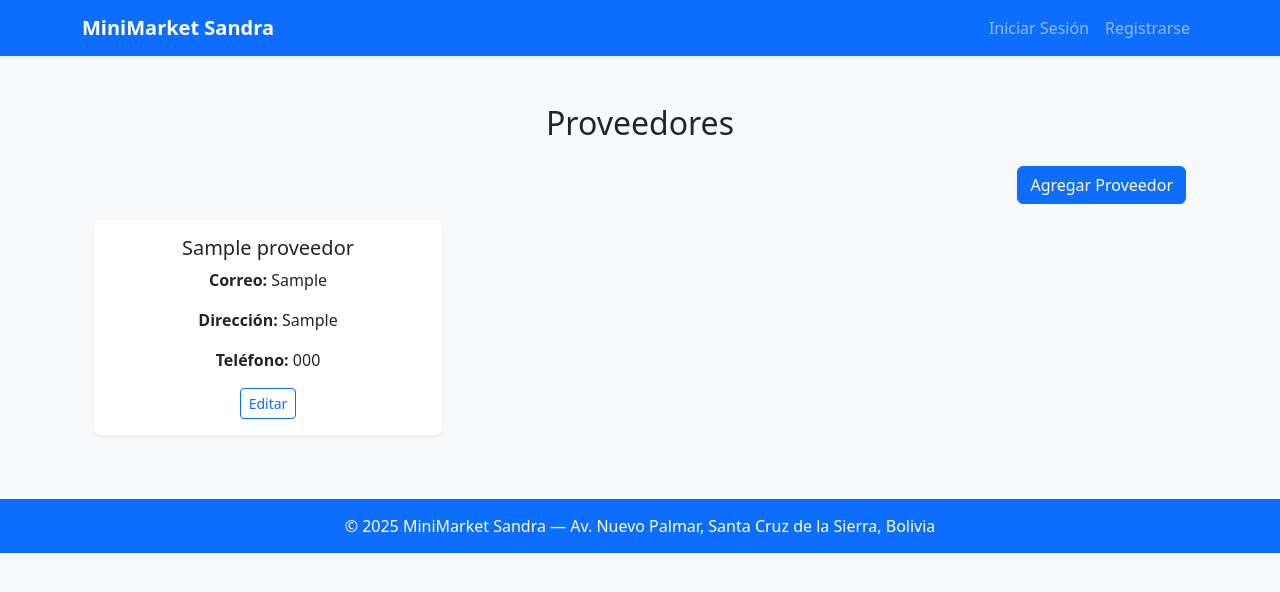
After one commit to NowIose/MiniMarketDespliegue, a Django app: page /inventario/proveedores/ in a window 1280 px wide. The commit adds this page. Shown: the top 592 px of the page. Run offline with Django 5.2, Linux system fonts and the light colour scheme; tables that the repository leaves empty hold one stand-in row (values such as "Sample post"); some libraries are stand-ins or nearby versions.

Commit message:
nueva version

```diff
--- /dev/null
+++ b/Inventario/templates/proveedores/listar_proveedores.html
@@ -0,0 +1,34 @@
+{% extends "base.html" %}
+{% load static %}
+
+{% block title %}Proveedores{% endblock %}
+
+{% block content %}
+<div class="container mt-5">
+  <h2 class="text-center mb-4">Proveedores</h2>
+
+  <div class="text-end mb-3">
+    <a href="{% url 'inventario:agregar_proveedor' %}" class="btn btn-primary">Agregar Proveedor</a>
+  </div>
+
+  <div class="row">
+    {% for proveedor in proveedores %}
+      <div class="col-md-4 mb-4">
+        <div class="card shadow-sm border-0 h-100">
+          <div class="card-body text-center">
+            <h5 class="card-title">{{ proveedor.nombre_empresa }}</h5>
+            <p class="card-text"><strong>Correo:</strong> {{ proveedor.correo }}</p>
+            <p class="card-text"><strong>Dirección:</strong> {{ proveedor.direccion }}</p>
+            <p class="card-text"><strong>Teléfono:</strong> {{ proveedor.telefono }}</p>
+            <a href="{% url 'inventario:editar_proveedor' proveedor.pk %}" class="btn btn-outline-primary btn-sm">Editar</a>
+          </div>
+        </div>
+      </div>
+    {% empty %}
+      <div class="col-12 text-center">
+        <p class="text-muted">No hay proveedores registrados.</p>
+      </div>
+    {% endfor %}
+  </div>
+</div>
+{% endblock %}
--- a/Inventario/urls.py
+++ b/Inventario/urls.py
@@ -6,4 +6,7 @@ app_name = 'inventario'
 urlpatterns = [
     path('retiros/', views.lista_retiros, name='lista_retiros'),
     path('retiros/nuevo/', views.nuevo_retiro, name='nuevo_retiro'),
+    path('proveedores/', views.lista_proveedores, name='listar_proveedores'),
+    path('proveedores/agregar/',views.agregar_proveedor, name='agregar_proveedor'),
+    path('proveedores/editar/<int:pk>', views.editar_proveedor, name= 'editar_proveedor'),
 ]
--- a/Inventario/views.py
+++ b/Inventario/views.py
@@ -62,3 +62,33 @@ def lista_retiros(request):
     generar_retiros_automaticos()
     retiros = Retiro.objects.order_by('-fecha')[:10]
     return render(request, 'retiros/lista_retiros.html', {'retiros': retiros})
+
+from django.shortcuts import render, get_object_or_404, redirect
+from .models import Proveedor
+from .forms import ProveedorForm
+
+
+def lista_proveedores(request):
+    proveedores = Proveedor.objects.all()
+    return render(request, 'proveedores/listar_proveedores.html', {'proveedores':proveedores})
+
+def agregar_proveedor(request):
+    if request.method =='POST':
+        form = ProveedorForm(request.POST)
+        if form.is_valid():
+            form.save()
+            return redirect('inventario:listar_proveedores')
+    else:
+        form = ProveedorForm()
+    return render(request, 'proveedores/agregar_proveedor.html', {'form':form})
+
+def editar_proveedor(request, pk):
+    proveedor= get_object_or_404(Proveedor, pk=pk)
+    if request.method == 'POST':
+        form = ProveedorForm(request.POST, instance=proveedor)
+        if form.is_valid():
+            form.save()
+            return redirect('inventario:listar_proveedores')
+    else:
+        form = ProveedorForm(instance=proveedor)
+    return render(request, 'proveedores/editar_proveedor.html', {'form':form})
--- a/Usuarios/templates/base.html
+++ b/Usuarios/templates/base.html
@@ -4,7 +4,6 @@
     <meta charset="UTF-8">
     <meta name="viewport" content="width=device-width, initial-scale=1">
     <title>{% block title %}MiniMarket{% endblock %}</title>
-    <!-- Bootstrap CSS -->
     <link href="https://cdn.jsdelivr.net/npm/bootstrap@5.3.2/dist/css/bootstrap.min.css" rel="stylesheet">
     <style>
         body {
@@ -54,6 +53,7 @@
                                         <li><a class="dropdown-item" href="{% url 'ver_clientes' %}">Clientes</a></li>
                                         <li><a class="dropdown-item" href="{% url 'ver_empleados' %}">Empleados</a></li>
                                         <li><a class="dropdown-item" href="{% url 'ver_bitacora' %}">Bitácora</a></li>
+                                        <li><a class="dropdown-item" href="{% url 'inventario:listar_proveedores' %}">Proveedores</a></li>
                                     </ul>
                                 </li>
 
@@ -65,6 +65,17 @@
                                             <span class="badge bg-warning text-dark">{{ notificaciones_cajero }}</span>
                                         {% endif %}
                                     </a>
+                                </li>
+
+                            {% elif user.empleado.cargo.cargo == "Encargado de Almacen" %}
+                                <li class="nav-item dropdown">
+                                    <a class="nav-link dropdown-toggle" href="#" id="almacenDropdown" role="button" data-bs-toggle="dropdown" aria-expanded="false">
+                                        Panel Encargado de Almacén
+                                    </a>
+                                    <ul class="dropdown-menu dropdown-menu-end" aria-labelledby="almacenDropdown">
+                                        <li><a class="dropdown-item" href="{% url 'ver_productos' %}">Productos</a></li>
+                                        <li><a class="dropdown-item" href="{% url 'inventario:listar_proveedores' %}">Proveedores</a></li>
+                                    </ul>
                                 </li>
 
                             {% else %}
@@ -120,7 +131,6 @@
         </div>
     </footer>
 
-    <!-- Bootstrap JS -->
     <script src="https://cdn.jsdelivr.net/npm/bootstrap@5.3.2/dist/js/bootstrap.bundle.min.js"></script>
 </body>
 </html>
```
Also changed, not shown: Inventario/forms.py (added, +7 -0 lines), Inventario/templates/proveedores/agregar_proveedor.html (added, +21 -0 lines), Inventario/templates/proveedores/editar_proveedor.html (added, +21 -0 lines).
